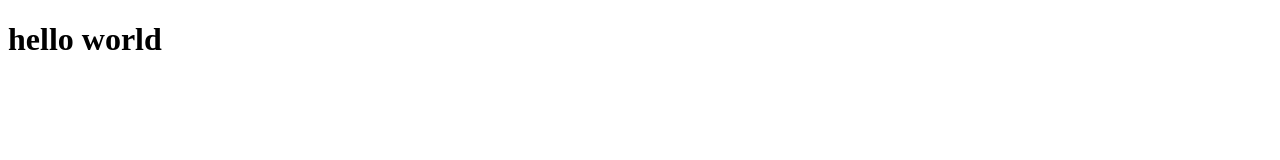
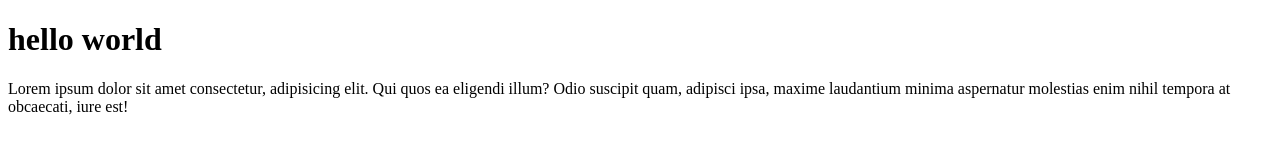
Before and after one commit to adildebaiuulu/vercel-test, a plain HTML site: page index.html in a window 1280 px wide. Drawn offline with Linux system fonts and the light colour scheme.

Commit message:
lorem text

```diff
--- a/index.html
+++ b/index.html
@@ -9,6 +9,7 @@
 <body>
     <link rel="stylesheet" href="./script.js">
     <h1>hello world</h1>
+    <p>Lorem ipsum dolor sit amet consectetur, adipisicing elit. Qui quos ea eligendi illum? Odio suscipit quam, adipisci ipsa, maxime laudantium minima aspernatur molestias enim nihil tempora at obcaecati, iure est!</p>
 
 </body>
 </html>
```
